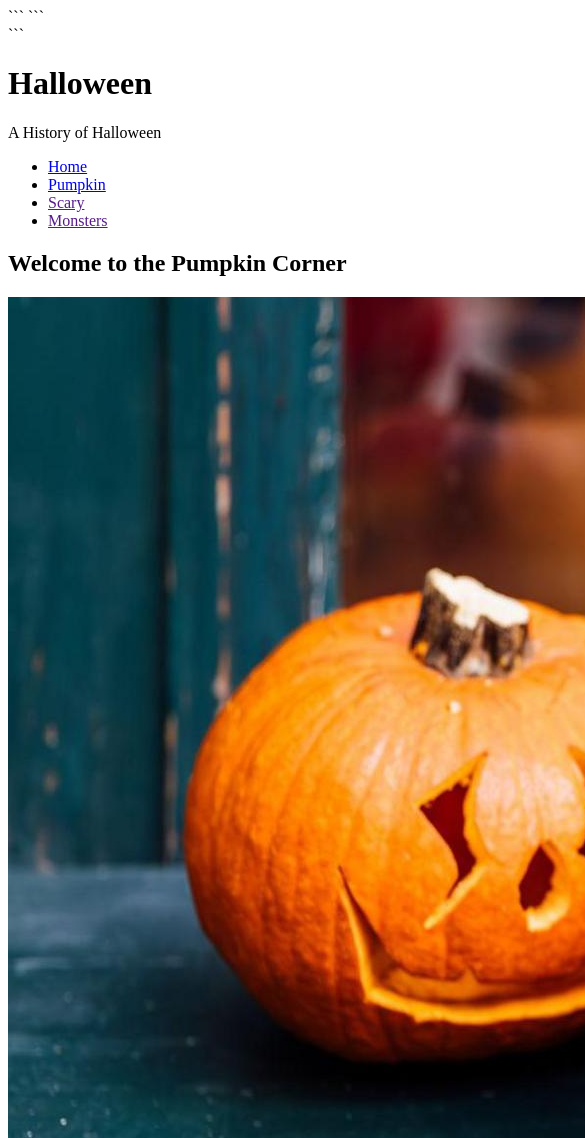
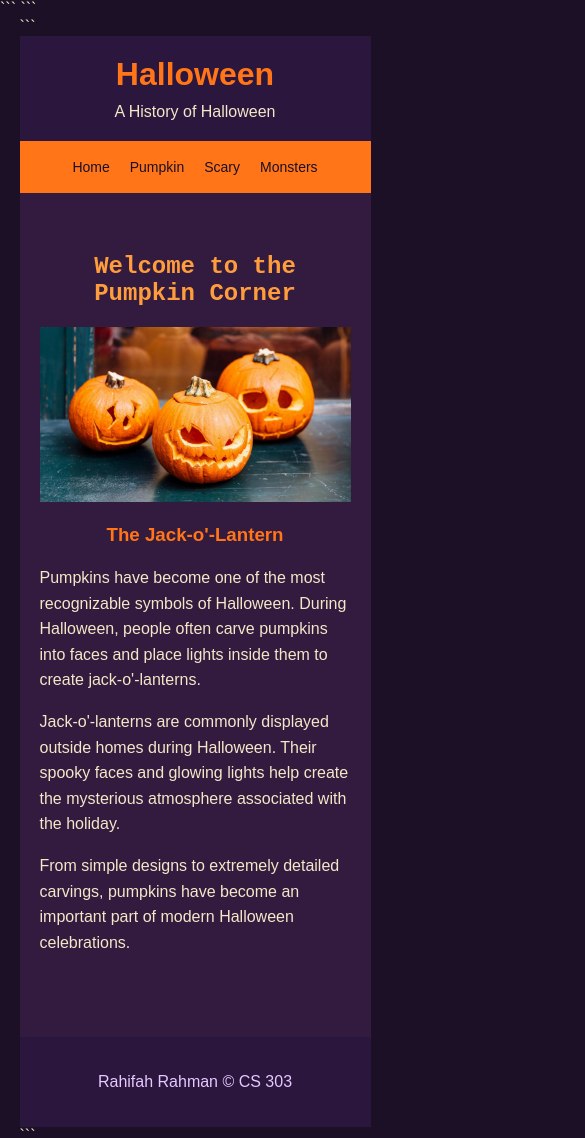
Before and after one commit to rahifahr/lab1, a plain HTML site: page pumpkin.html in a window 390 px wide. Shown: the top 1138 px of the page, 585 px wide, since content can reach past the window. Drawn offline with Linux system fonts and the light colour scheme.

Commit message:
Halloween disc 1 website

````diff
--- a/css/styles.css
+++ b/css/styles.css
@@ -2,15 +2,9 @@
     box-sizing: border-box;
 }
 
-html,
 body {
     margin: 0;
-    padding: 0;
-}
-
-body {
     font-family: Arial, Helvetica, sans-serif;
-    min-width: 0;
 }
 
 .page-container {
@@ -19,33 +13,34 @@ body {
 }
 
 header {
+    background-color: #2b163d;
+    color: #f5e6c8;
     text-align: center;
-    padding: 2rem 1rem;
+    padding: 25px;
 }
 
 header h1 {
-    margin: 0 0 0.5rem 0;
-    font-size: 2.5rem;
+    color: #ff7518;
+    margin: 0 0 10px 0;
 }
 
 header p {
     margin: 0;
-    font-size: 1.1rem;
 }
 
+
 nav {
-    padding: 0.8rem;
+    background-color: #ff7518;
+    padding: 10px;
 }
 
 nav ul {
     list-style-type: none;
+    padding: 0;
     margin: 0;
-    padding: 0;
 
     display: flex;
     justify-content: center;
-    align-items: center;
-
     flex-wrap: nowrap;
 
 }
@@ -56,168 +51,87 @@ nav li {
 
 nav a {
     display: block;
-    padding: 0.7rem 1.2rem;
+    padding: 10px 20px;
 
+    color: #1b1025;
     text-decoration: none;
     white-space: nowrap;
 
-    font-weight: bold;
-
 }
 
-/* =========================
-HOME PAGE
-========================= */
+nav a:hover {
+    background-color: #d95f00;
+    color: white;
+}
 
 .home-page {
     background-color: #1b1025;
     color: #f5e6c8;
 }
 
-.home-page header {
-    background-color: #2b163d;
-}
-
-.home-page header h1 {
-    color: #ff7518;
-}
-
-.home-page header p {
-    color: #e6c9ff;
-}
-
-.home-page nav {
-    background-color: #ff7518;
-}
-
-.home-page nav a {
-    color: #1b1025;
-}
-
-.home-page nav a:hover {
-    background-color: #d95f00;
-    color: white;
-}
-
 .home-page main {
     min-height: 100vh;
     background-color: #24152f;
-    padding: 3rem 2rem;
+    padding: 40px 20px;
 }
 
 .home-content {
-    max-width: 900px;
+    max-width: 800px;
     margin: 0 auto;
     text-align: center;
 }
 
 .home-content h2 {
     color: #ff7518;
-    font-size: 2rem;
-    margin-top: 0;
 }
 
 .home-content p {
-    font-size: 1.1rem;
-    line-height: 1.7;
+    line-height: 1.6;
     text-align: left;
-    max-width: 750px;
-    margin: 1.5rem auto;
-}
-
-.home-content img,
-.pumpkin-content img {
-    display: block;
-
-    max-width: 100%;
-    width: 600px;
-    height: auto;
-
-    margin: 2rem auto;
-
 }
 
 .pumpkin-page {
-    background-color: #090909;
-    color: #f3f3f3;
-
-    font-family: "Courier New", Courier, monospace;
-
-}
-
-.pumpkin-page header {
-    background-color: #160d05;
-}
-
-.pumpkin-page header h1 {
-    color: #ff7518;
-}
-
-.pumpkin-page header p {
-    color: #c9c9c9;
-}
-
-.pumpkin-page nav {
-    background-color: #351a08;
-}
-
-.pumpkin-page nav a {
-    color: #ff9d3d;
-}
-
-.pumpkin-page nav a:hover {
-    background-color: #ff7518;
-    color: #090909;
+    background-color: #1b1025;
+    color: #f5e6c8;
 }
 
 .pumpkin-page main {
     min-height: 100vh;
-    background-color: #120c07;
-    padding: 3rem 2rem;
+    background-color: #321b3f;
+    padding: 40px 20px;
 }
 
 .pumpkin-content {
-    max-width: 900px;
+    max-width: 800px;
     margin: 0 auto;
     text-align: center;
 }
 
 .pumpkin-content h2 {
-    color: #ff7518;
-    font-size: 2.3rem;
-    margin-top: 0;
+    color: #ff9d3d;
+    font-family: "Courier New", Courier, monospace;
 }
 
 .pumpkin-content h3 {
-    color: #ffa64d;
-    font-size: 1.6rem;
+    color: #ff7518;
 }
 
 .pumpkin-content p {
-    font-size: 1.1rem;
-    line-height: 1.8;
+    line-height: 1.6;
     text-align: left;
-    max-width: 750px;
-    margin: 1.5rem auto;
 }
 
+.home-content img,
 .pumpkin-content img {
-    border: 5px solid #ff7518;
+    max-width: 100%;
+    height: auto;
 }
 
 footer {
-    text-align: center;
-    padding: 2rem 1rem;
-}
-
-.home-page footer {
     background-color: #2b163d;
     color: #e6c9ff;
-}
-
-.pumpkin-page footer {
-    background-color: #160d05;
-    color: #c9c9c9;
+    text-align: center;
+    padding: 20px;
 }
 
 @media screen and (max-width: 700px) {
@@ -227,42 +141,21 @@ footer {
 }
 
     header {
-        padding: 1.5rem 0.5rem;
-    }
-
-    header h1 {
-        font-size: 2rem;
-    }
-
-    header p {
-        font-size: 0.9rem;
-    }
-
-    nav {
-        padding: 0.4rem;
-    }
-
-    nav ul {
-        flex-wrap: nowrap;
+        padding: 20px 10px;
     }
 
     nav a {
-        padding: 0.6rem 0.5rem;
-        font-size: 0.8rem;
+        padding: 8px 10px;
+        font-size: 14px;
     }
 
     main {
-        padding: 2rem 1rem;
-    }
-
-    .home-content h2,
-    .pumpkin-content h2 {
-        font-size: 1.7rem;
+        padding: 25px 10px;
     }
 
     .home-content p,
     .pumpkin-content p {
-        font-size: 1rem;
+        font-size: 16px;
     }
 
 }
--- a/pumpkin.html
+++ b/pumpkin.html
@@ -8,7 +8,7 @@
     <title>Pumpkins</title>
 
     ```
-    <link rel="stylesheet" href="css/style.css">
+    <link rel="stylesheet" href="css/styles.css">
     ```
 
 </head>
@@ -64,7 +64,7 @@
     </main>
 
     <footer>
-        <p>Halloween &copy; 2026</p>
+        <p>Rahifah Rahman &copy; CS 303</p>
     </footer>
     ```
 
````
Also changed, not shown: index.html (+1 -1 lines).
